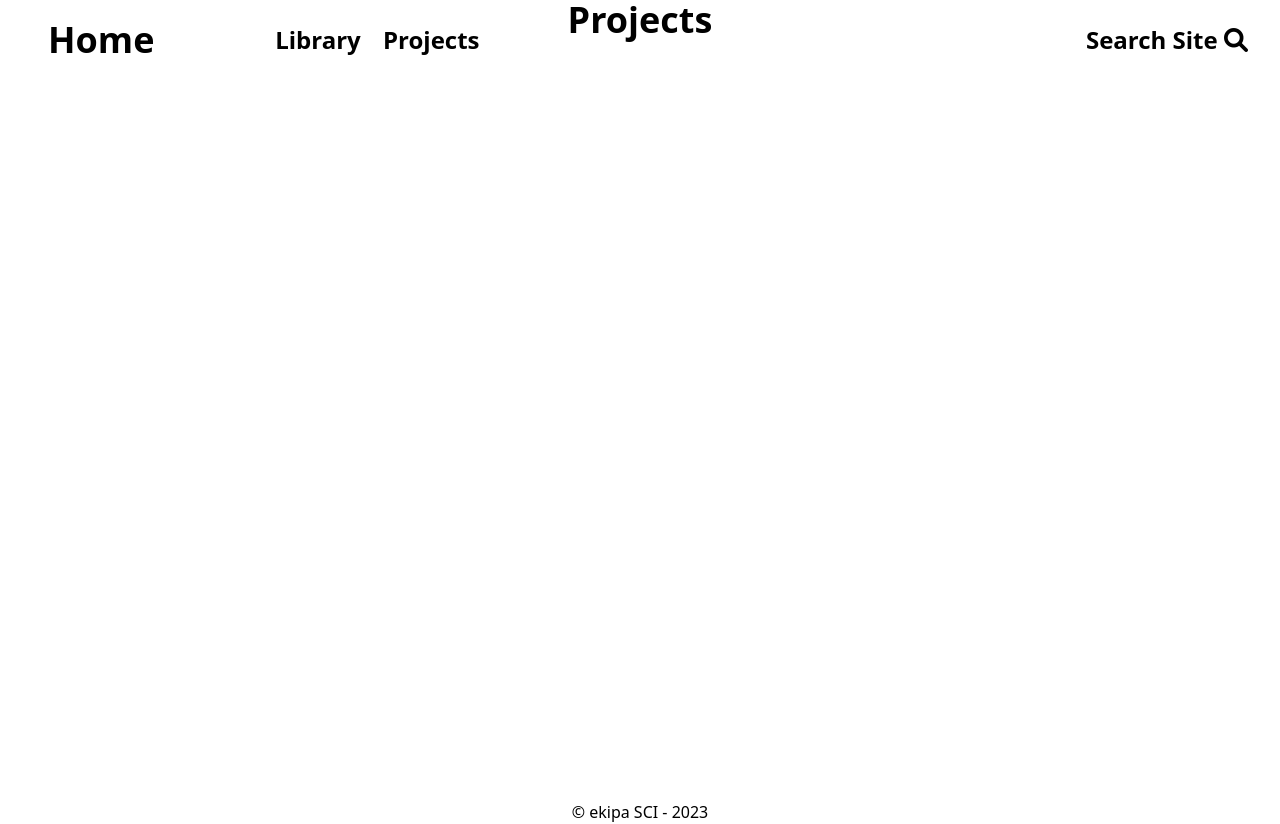
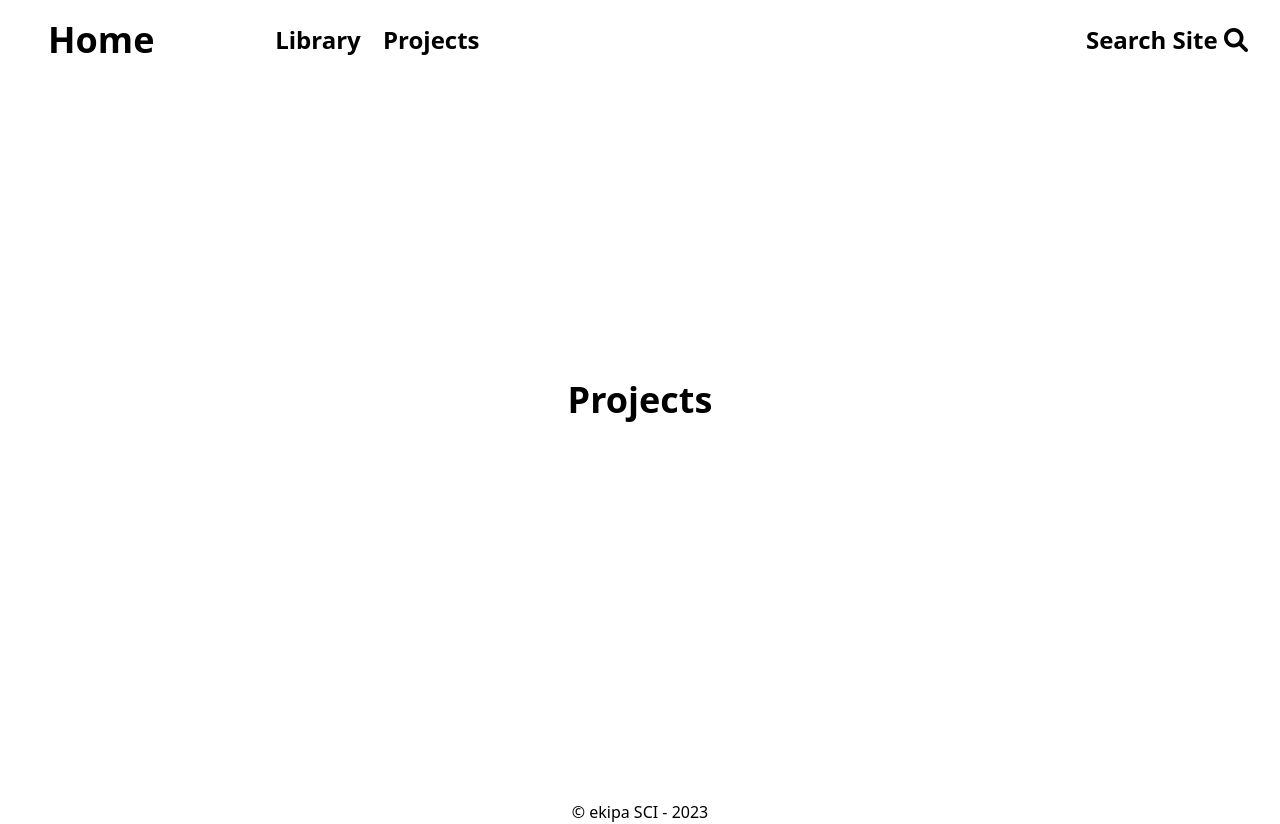
Before and after one commit to sikoramodra/Historia, a Svelte app in the folder Strona Internetowa/: page /projects in a window 1280 px wide. Built offline with nearby package versions, Linux system fonts and the light colour scheme.

Commit message:
chore: making routes more organized

```diff
--- a/Strona Internetowa/src/routes/Library.svelte
+++ b/Strona Internetowa/src/routes/Library.svelte
@@ -1,3 +1,3 @@
-<div class="text-4xl font-bold text-center h-full">
-    Library
+<div class="text-4xl font-bold h-full flex items-center justify-center">
+    <p>Library</p>
 </div>
--- a/Strona Internetowa/src/routes/Projects.svelte
+++ b/Strona Internetowa/src/routes/Projects.svelte
@@ -1,3 +1,3 @@
-<div class="text-4xl font-bold text-center h-full">
-    Projects
+<div class="text-4xl font-bold h-full flex items-center justify-center">
+    <p>Projects</p>
 </div>
```
